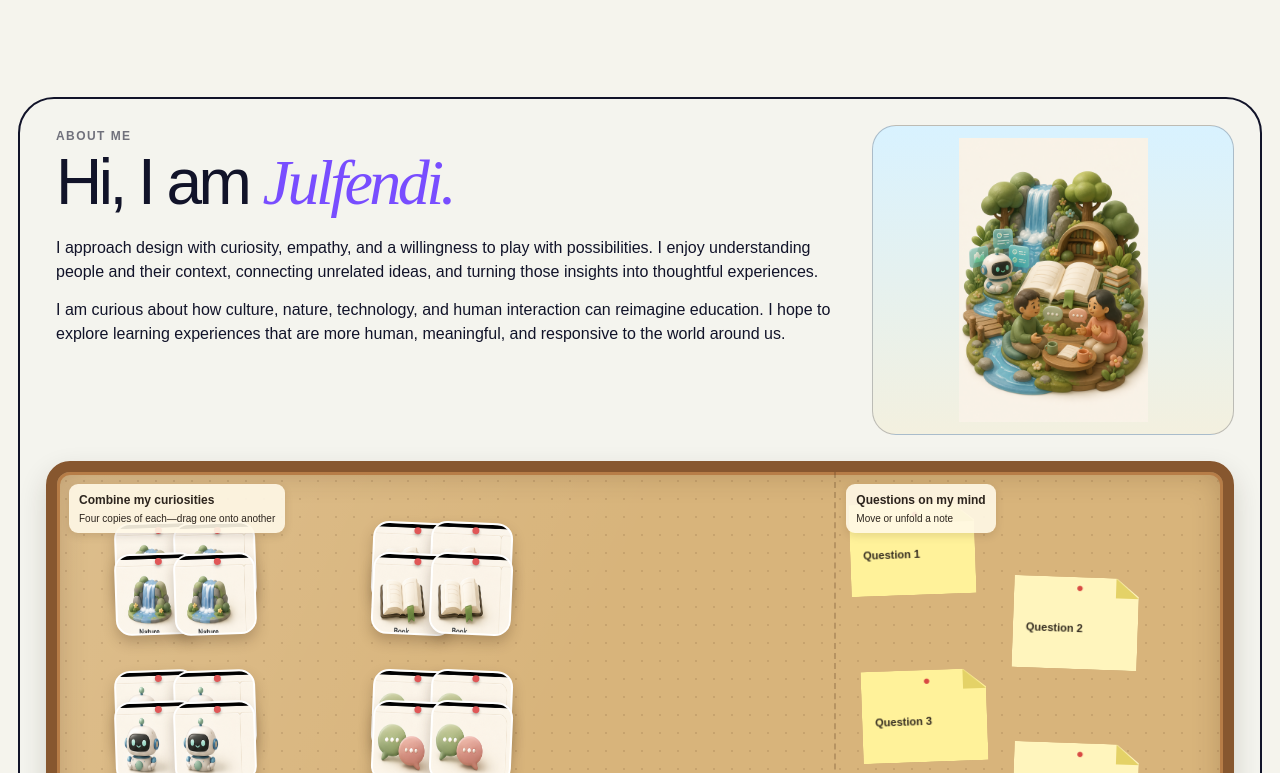
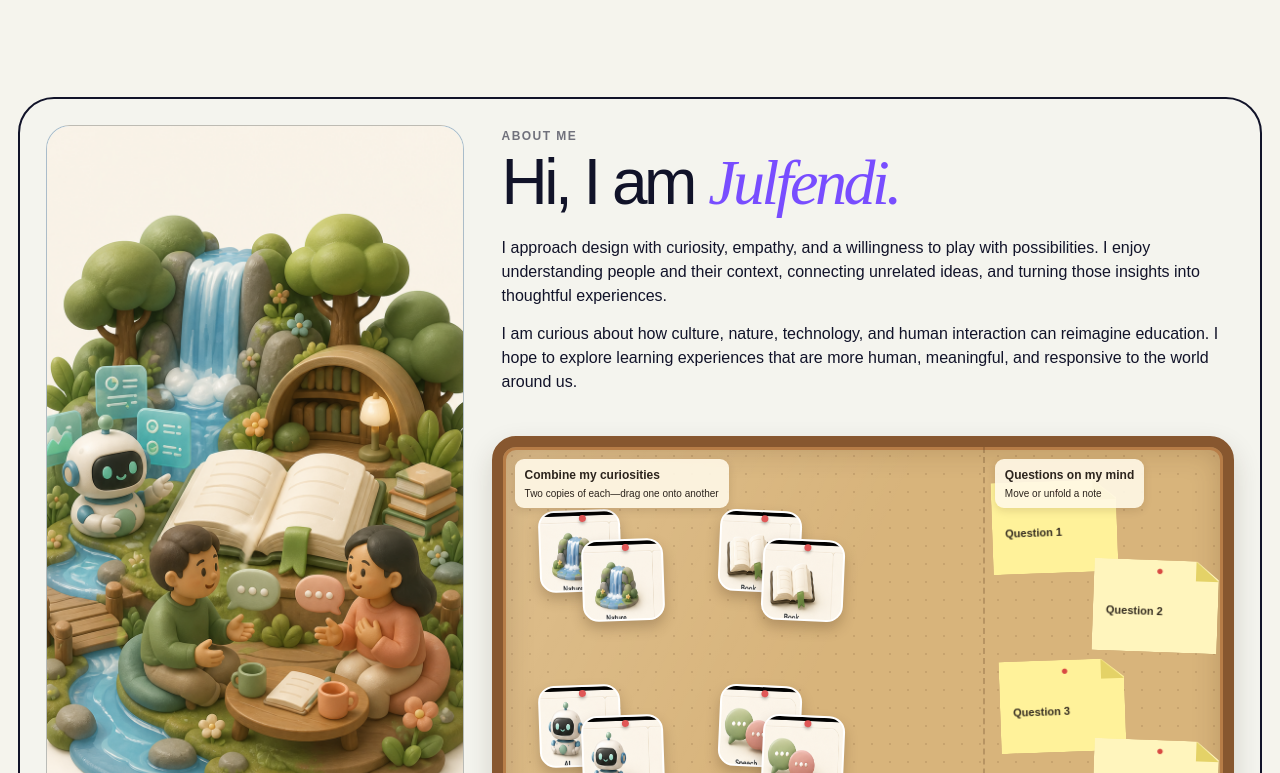
Before and after one commit to Jullyfish8/Portfolio-Website, a Next.js app: page / in a window 1280 px wide. Shown: the part 1747-2520 px from the top of the page. Built offline with nearby package versions, Linux system fonts and the light colour scheme.

Commit message:
Realign about vision and board

```diff
--- a/app/globals.css
+++ b/app/globals.css
@@ -237,3 +237,12 @@
 .contact-linkedin{color:#fff}.contact-linkedin b{font-size:21px}.contact-linkedin .contact-icon{font-size:17px}
 @media(max-width:900px){.contact-section{grid-template-columns:1fr;padding:58px 22px}.contact-panel{width:min(100%,620px);margin:auto}}
 @media(max-width:520px){.contact-section .contact-intro h2{font-size:13vw}.contact-section .contact-intro p{font-size:15px}.contact-panel{padding:18px}.contact-channel{grid-template-columns:auto minmax(0,1fr);padding:13px}.contact-channel button,.contact-linkedin b{grid-column:2;justify-self:start}.contact-channel a,.contact-channel strong{font-size:15px}}
+
+/* About alignment: full-height vision left, copy and board right. */
+.about-section{grid-template-columns:minmax(280px,.72fr) minmax(520px,1.28fr);grid-template-rows:auto minmax(440px,1fr);align-items:stretch;gap:24px 28px}
+.about-copy{grid-column:2;grid-row:1}
+.about-portrait{grid-column:1;grid-row:1/3;height:auto;min-height:0;align-self:stretch}
+.about-portrait img{height:100%;padding:0;object-fit:cover;object-position:center}
+.sticker-board{grid-column:2;grid-row:2;width:100%;min-height:440px}
+.board-zone-stickers span{font-size:0}.board-zone-stickers span:after{content:"Two copies of each—drag one onto another";font-size:10px}
+@media(max-width:800px){.about-section{grid-template-columns:1fr;grid-template-rows:auto;gap:18px}.about-copy,.about-portrait,.sticker-board{grid-column:1;grid-row:auto}.about-portrait{height:420px}.about-portrait img{object-fit:contain}.sticker-board{min-height:680px}}
--- a/app/page.tsx
+++ b/app/page.tsx
@@ -17,7 +17,7 @@ const stickerBases = [
   {type:'nature',label:'Nature',sprite:['25%','0%']}, {type:'book',label:'Book / Knowledge',sprite:['50%','0%']},
   {type:'ai',label:'AI',sprite:['75%','0%']}, {type:'speech',label:'Speech',sprite:['100%','0%']},
 ];
-const starterStickers = stickerBases.flatMap((base,copy)=>stickerBases.map((item,index)=>({...item,id:`${item.type}-${copy}`,x:5+(index%2)*22+copy%2*5,y:13+Math.floor(index/2)*38+Math.floor(copy/2)*8})));
+const starterStickers = [0,1].flatMap(copy=>stickerBases.map((item,index)=>({...item,id:`${item.type}-${copy}`,x:5+(index%2)*25+copy*6,y:15+Math.floor(index/2)*42+copy*7})));
 const stickerRecipes:Record<string,{type:string,label:string,sprite:string[]}> = {
   'nature+nature':{type:'nature-hub',label:'Nature Hub',sprite:['25%','25%']},
   'book+nature':{type:'learning-sanctuary',label:'Learning Sanctuary',sprite:['50%','25%']},
```
